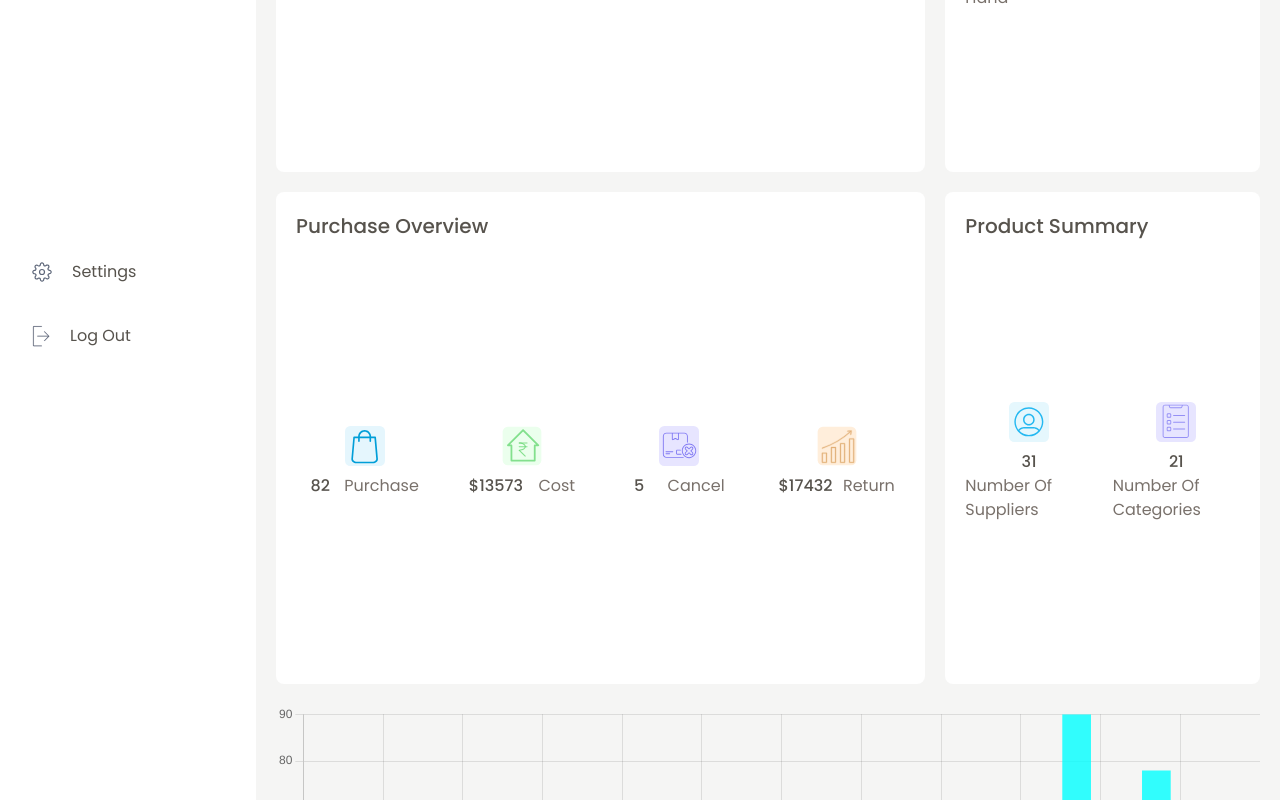
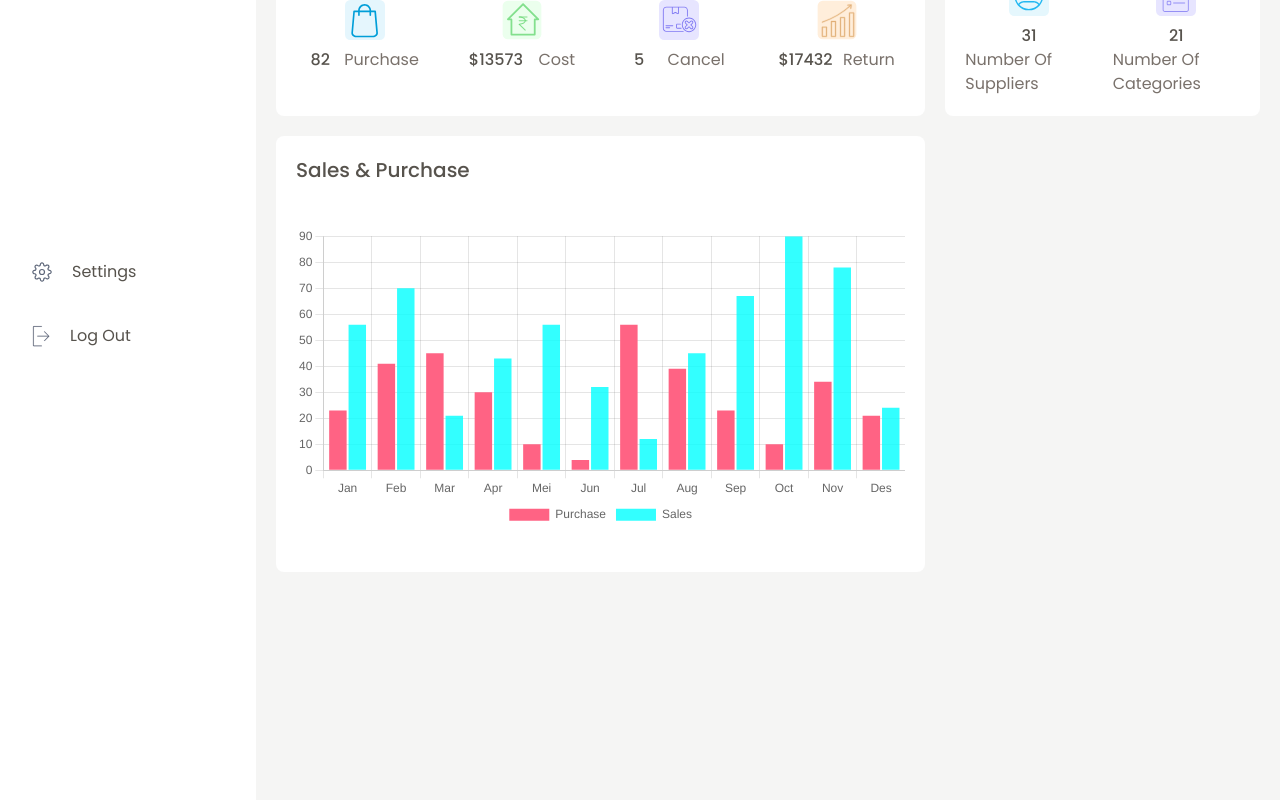
Before and after one commit to Kholvra/inventory-managemnet-react, a React (Vite) app: page / in a window 1280 px wide. Shown: the part 420-1220 px from the top of the page. Built offline with nearby package versions, Linux system fonts and the light colour scheme.

Commit message:
feat: implement BAR_CHART component and update data structure

```diff
--- a/src/Components/MainContent/CardContent.tsx
+++ b/src/Components/MainContent/CardContent.tsx
@@ -1,3 +1,4 @@
+import Chart from "./Chart";
 import type { DataType } from "../../types";
 import CardStat from "./CardStat";
 
@@ -21,7 +22,9 @@ function CardContent({ title, data }: CardContent) {
       );
     });
   } else if (data.componentType === "BAR_CHART"){
-    cardUI = <p>halo</p>
+    cardUI = (
+      <Chart labels={data.labels} DataSets={data.datasets}/>
+    )
   }
 
   return (
--- a/src/Components/MainContent/Chart.tsx
+++ b/src/Components/MainContent/Chart.tsx
@@ -1,4 +1,5 @@
 import { Bar } from "react-chartjs-2";
+import type { DataSets } from "../../types";
 import {
   Chart as ChartJS,
   CategoryScale,
@@ -18,9 +19,13 @@ ChartJS.register(
   Legend
 );
 
-function Chart() {
+type Prop ={
+  labels: string[];
+  DataSets: DataSets[];
+}
 
-
+function Chart({labels,DataSets}:Prop) {
+  console.log(DataSets)
   const Options = {
     responsive: true,
     plugins: {
@@ -34,19 +39,8 @@ function Chart() {
   };
 
   const Data = {
-    labels: ["Jan", "Feb", "Mar","Apr","Mei","Jun","Jul","Aug","Sep","Oct","Nov","Des"],
-    datasets: [
-      {
-        label: "Purchase",
-        data: [23, 41, 45,30,10,4,56,39,23,10,34,21],
-        backgroundColor: "rgba(255, 99, 132, 1)"
-      },
-      {
-        label: "Sales",
-        data: [56, 70, 21,43,56,32,12,45,67,90,78,24],
-        backgroundColor: "rgba(0, 255, 255, 0.8)",
-      },
-    ],
+    labels: labels,
+    datasets: DataSets
   };
 
   return <Bar data={Data} options={Options} />;
--- a/src/Components/MainContent/Content.tsx
+++ b/src/Components/MainContent/Content.tsx
@@ -1,6 +1,5 @@
 import Card from "./Card";
 import CardContent from "./CardContent";
-import Chart from "./Chart";
 import type { dashboardComponentType } from "../../types/index";
 
 type CardDataPropType = {
@@ -15,7 +14,6 @@ function Content({cards}:CardDataPropType) {
             <CardContent title={card.title} data={card}/>
            </Card>
       })}
-      <Chart/>
     </div>
   )
 }
--- a/src/data/dashboard-data.ts
+++ b/src/data/dashboard-data.ts
@@ -127,5 +127,26 @@ export const dashboardData:dashboardComponentType[] = [
         inColumn: true,
       },
     ],
-  },
+  },{
+    id: "barchart",
+    title: "Sales & Purchase",
+    grid:{
+      rows:2,
+      cols:4
+    },
+    componentType: "BAR_CHART",
+    labels: ["Jan", "Feb", "Mar","Apr","Mei","Jun","Jul","Aug","Sep","Oct","Nov","Des"],
+    datasets: [
+      {
+        label: "Purchase",
+        data: [23, 41, 45,30,10,4,56,39,23,10,34,21],
+        backgroundColor: "rgba(255, 99, 132, 1)"
+      },
+      {
+        label: "Sales",
+        data: [56, 70, 21,43,56,32,12,45,67,90,78,24],
+        backgroundColor: "rgba(0, 255, 255, 0.8)",
+      },
+    ],
+  }
 ];
--- a/src/types/index.ts
+++ b/src/types/index.ts
@@ -6,7 +6,7 @@ export type CardStatType = {
   inColumn?: boolean;
 };
 
-type DataSets = {
+export type DataSets = {
   label: string;
   data: number[];
   backgroundColor: string;
@@ -28,7 +28,8 @@ type StatsCard ={
 
 type BarChart = {
   componentType: "BAR_CHART";
-  stats: DataSets[];
+  labels: string[];
+  datasets: DataSets[];
 };
 
 export type DataType = StatsCard | BarChart;
```
